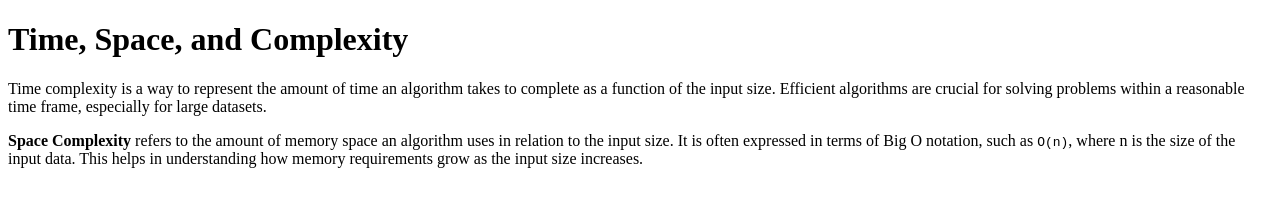
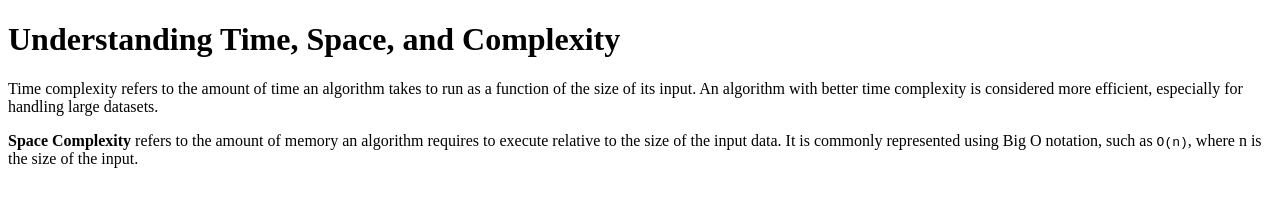
Before and after one commit to acciojob/time-and-space-complexity-karansarda121, a website: page main.html in a window 1280 px wide. Drawn offline with Linux system fonts and the light colour scheme.

Commit message:
created a submission

```diff
--- a/main.html
+++ b/main.html
@@ -6,15 +6,16 @@
 </head>
 
 <body>
-    <h1>Time, Space, and Complexity</h1>
+    <h1>Understanding Time, Space, and Complexity</h1>
 
     <p>
-        Time complexity is a way to represent the amount of time an algorithm takes to complete as a function of the input size. Efficient algorithms are crucial for solving problems within a reasonable time frame, especially for large datasets.
+        Time complexity refers to the amount of time an algorithm takes to run as a function of the size of its input. An algorithm with better time complexity is considered more efficient, especially for handling large datasets.
     </p>
 
     <p>
-        <b>Space Complexity</b> refers to the amount of memory space an algorithm uses in relation to the input size. It is often expressed in terms of Big O notation, such as <code>O(n)</code>, where n is the size of the input data. This helps in understanding how memory requirements grow as the input size increases.
+        <b>Space Complexity</b> refers to the amount of memory an algorithm requires to execute relative to the size of the input data. It is commonly represented using Big O notation, such as <code>O(n)</code>, where n is the size of the input.
     </p>
+
 </body>
 
 </html>
```
